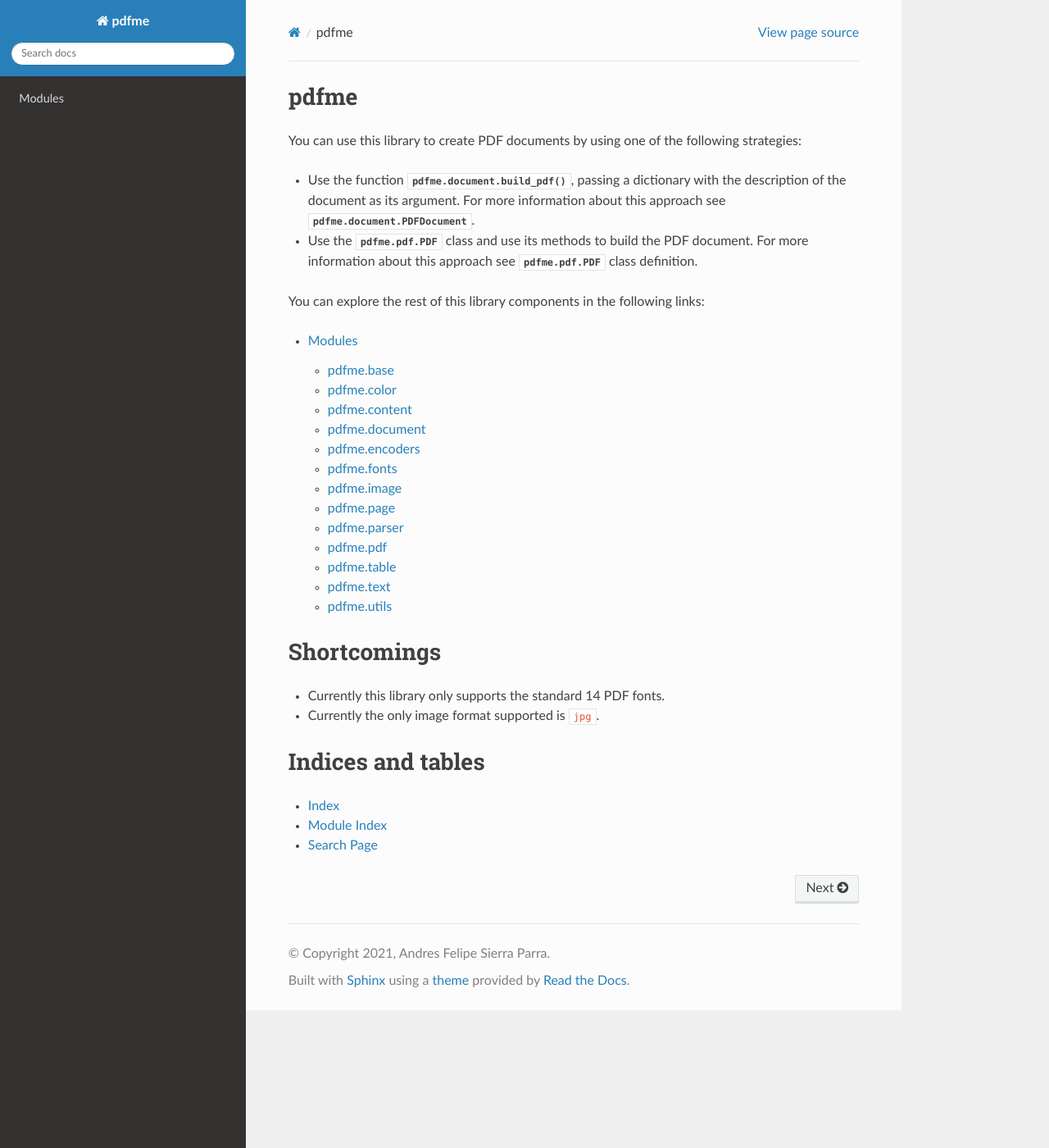
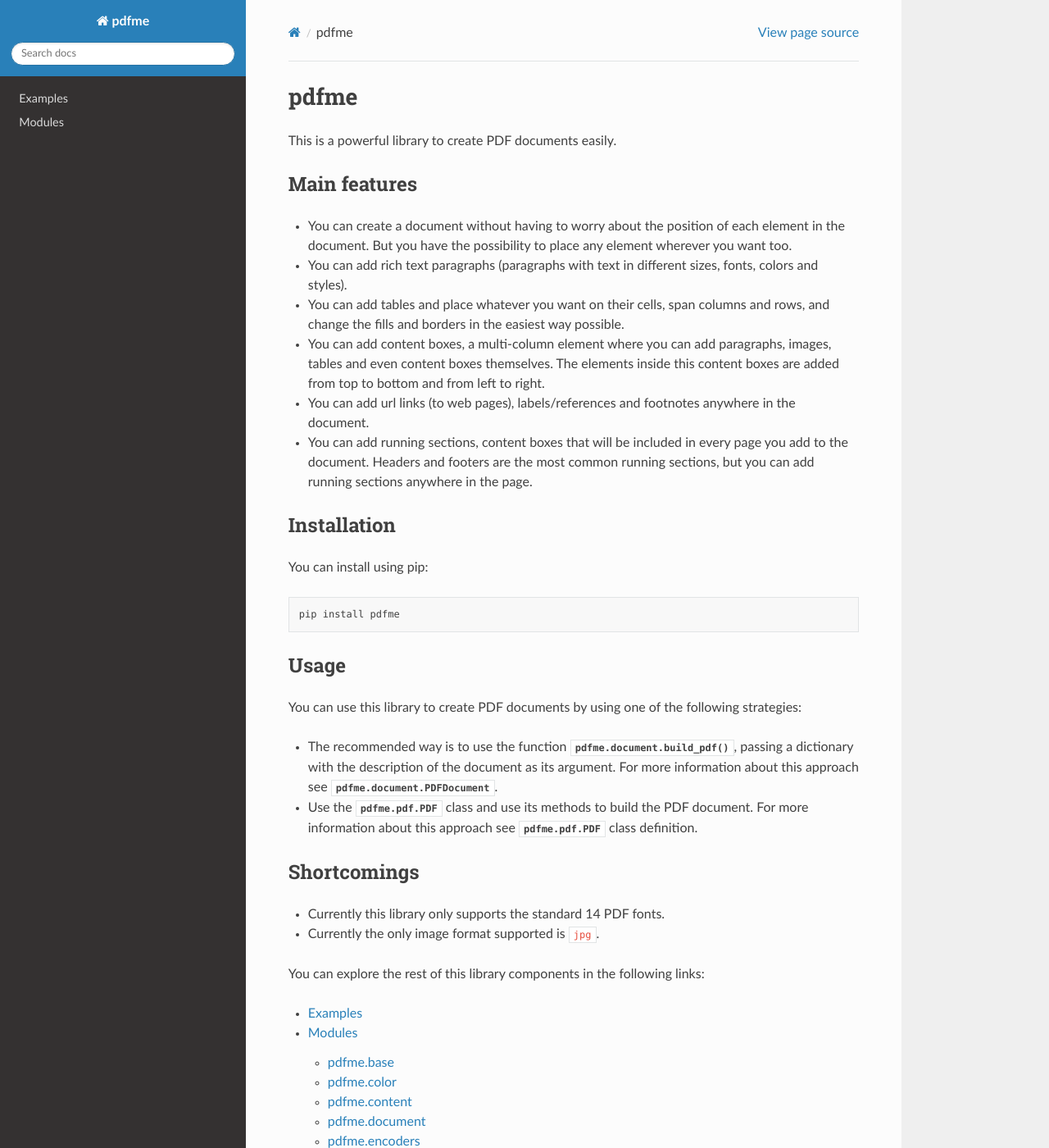
Before and after one commit to aFelipeSP/pdfme, a Sphinx documentation site: the page built from docs/index.rst, in a window 1280 px wide and 1400 px high. Shown: the whole window at 82% size. Built offline with Sphinx 7.4.7 and the Read the Docs theme 2.0.0, drawn with Linux system fonts in a browser that asks for light colours.

Commit message:
added examples and fixed some errors

```diff
--- a/docs/index.rst
+++ b/docs/index.rst
@@ -1,34 +1,75 @@
 
 pdfme
 =====
+This is a powerful library to create PDF documents easily.
+
+Main features
+-------------
+
+* You can create a document without having to worry about the position of each
+  element in the document. But you have the possibility to place any element
+  wherever you want too.
+
+* You can add rich text paragraphs (paragraphs with text in different sizes,
+  fonts, colors and styles).
+
+* You can add tables and place whatever you want on their cells, span columns
+  and rows, and change the fills and borders in the easiest way possible.
+
+* You can add content boxes, a multi-column element where you can add
+  paragraphs, images, tables and even content boxes themselves. The elements inside this
+  content boxes are added from top to bottom and from left to right.
+
+* You can add url links (to web pages), labels/references and footnotes anywhere
+  in the document.
+
+* You can add running sections, content boxes that will be included in every
+  page you add to the document. Headers and footers are the most common running
+  sections, but you can add running sections anywhere in the page.
+
+
+Installation
+------------
+You can install using pip:
+
+.. code-block::
+
+  pip install pdfme
+
+
+Usage
+-----
 
 You can use this library to create PDF documents by using one of the following
 strategies:
 
-* Use the function :func:`pdfme.document.build_pdf`, passing a dictionary with
-  the description of the document as its argument. For more information about
-  this approach see :class:`pdfme.document.PDFDocument`.
+* The recommended way is to use the function :func:`pdfme.document.build_pdf`,
+  passing a dictionary with the description of the document as its argument.
+  For more information about this approach see
+  :class:`pdfme.document.PDFDocument`.
 
 * Use the :class:`pdfme.pdf.PDF` class and use its methods to build the PDF
   document. For more information about this approach see :class:`pdfme.pdf.PDF`
   class definition.
 
-You can explore the rest of this library components in the following links:
-
-.. toctree::
-   :maxdepth: 3
-
-   modules
 
 
 Shortcomings
-============
+------------
 
 * Currently this library only supports the standard 14 PDF fonts.
 * Currently the only image format supported is ``jpg``.
 
+You can explore the rest of this library components in the following links:
+
+.. toctree::
+    :maxdepth: 3
+
+    examples
+    modules
+
 Indices and tables
-==================
+------------------
 
 * :ref:`genindex`
 * :ref:`modindex`
--- a/setup.cfg
+++ b/setup.cfg
@@ -1,6 +1,6 @@
 [metadata]
 name = pdfme
-version = 0.2.0
+version = 0.2.1
 author = Andrés Felipe Sierra Parra
 author_email = cepfelo@gmail.com
 description = Create PDFs easily
```
Also changed, not shown: README.md (+28 -2 lines), docs/examples.rst (added, +116 -0 lines), 5 other files.
